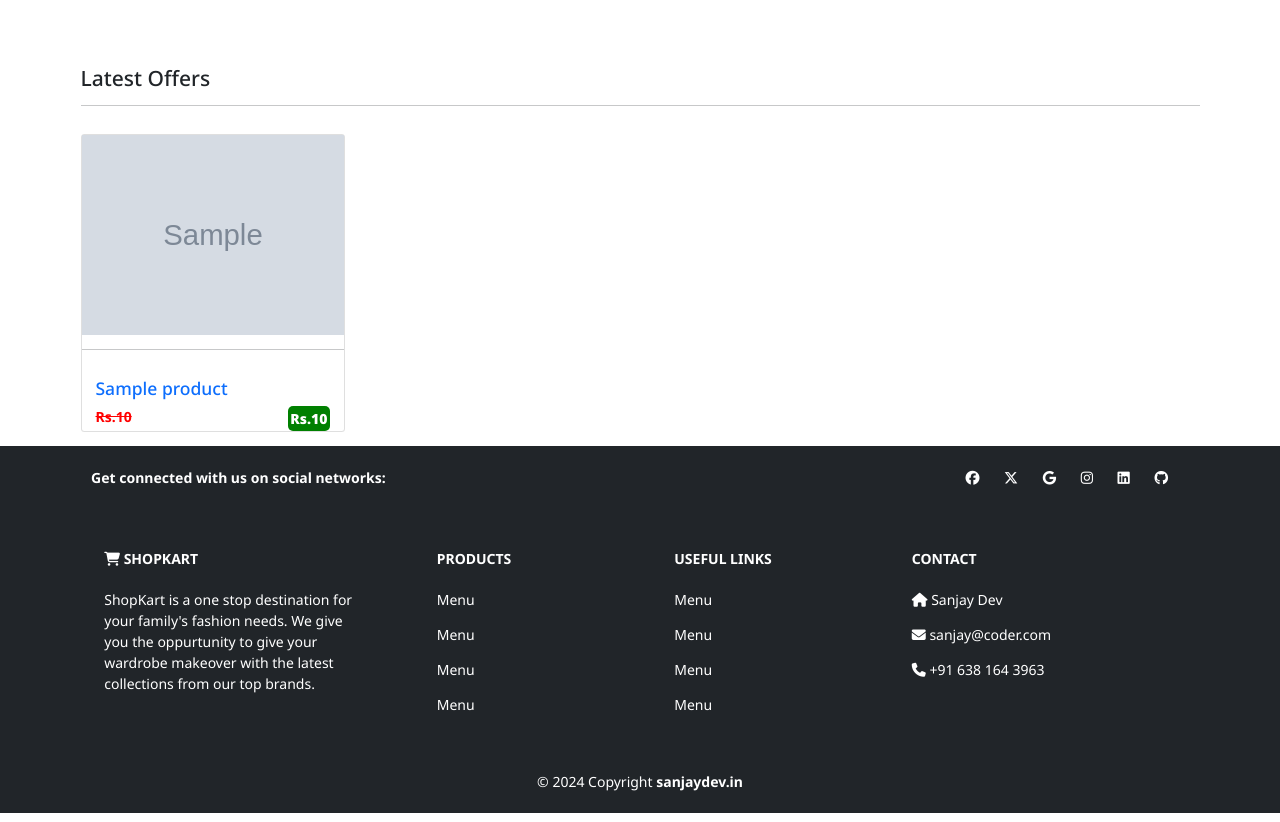
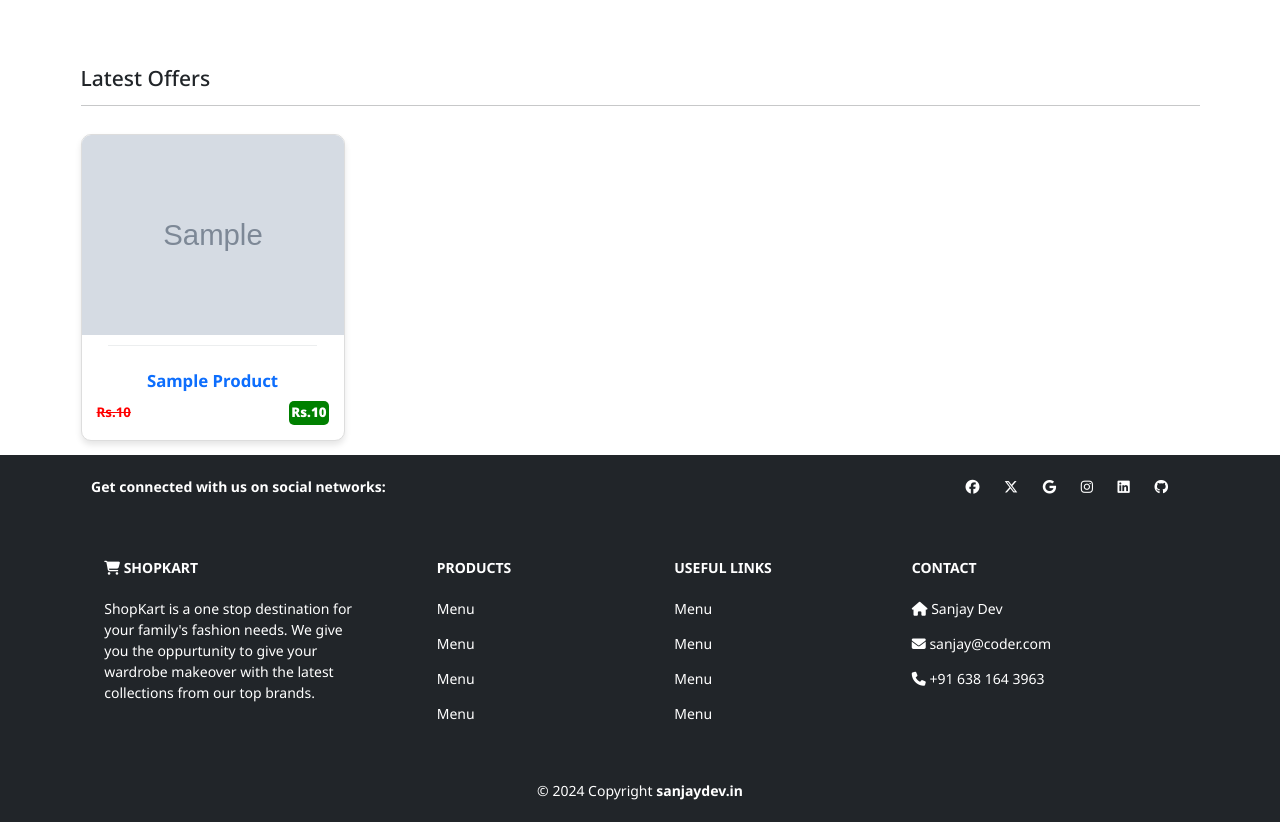
Before and after one commit to Sanjay-7222/ShopKart, a Django app: page / in a window 1280 px wide. Shown: the part 484-1306 px from the top of the page. Run offline with Django 5.2, Linux system fonts and the light colour scheme; tables that the repository leaves empty hold one stand-in row (values such as "Sample post"); grey boxes marked "Sample" are stand-in pictures; some libraries are stand-ins or nearby versions.

Commit message:
card hover css

```diff
--- a/Shop/templates/product.html
+++ b/Shop/templates/product.html
@@ -23,9 +23,9 @@ Products | ShopKart
             {% for item in products %}
             <div class="col-md-4 col-lg-3">
                 <div class="card my-3">
+                    <a href="{% url 'product_details' category_name item.name %}">
                         <img class="card-image-top" src="{{item.product_image.url}}" alt="products" style="height: 250px;">
                         <hr style="border-color: #b8bfc2;">
-                    <a href="{% url 'product_details' category_name item.name %}">
                             <div class="card-body">
                                 <h5 class="card-title text-primary">{{ item.name }}</h5>
                                 <p class="card-text">
--- a/Shopkart/settings.py
+++ b/Shopkart/settings.py
@@ -131,6 +131,8 @@ STATICFILES_DIRS = [
     BASE_DIR/'static'
 ]
 
+STATIC_ROOT = BASE_DIR / "staticfiles"
+
 # Default primary key field type
 # https://docs.djangoproject.com/en/5.1/ref/settings/#default-auto-field
 
--- a/static/css/style.css
+++ b/static/css/style.css
@@ -50,3 +50,69 @@ a {
     width: 75px;
     text-align: center;
 }
+
+.card {
+    border: 1px solid #ddd;
+    border-radius: 10px;
+    overflow: hidden;
+    transition: transform 0.3s, box-shadow 0.3s;
+    background-color: #fff;
+    box-shadow: 0 4px 6px rgba(0, 0, 0, 0.1);
+    cursor: pointer;
+  }
+
+  .card:hover {
+    transform: translateY(-5px);
+    box-shadow: 0 8px 16px rgba(0, 0, 0, 0.2);
+  }
+
+  .card img {
+    width: 100%;
+    height: auto;
+    display: block;
+    transition: transform 0.3s;
+  }
+
+  .card:hover img {
+    transform: scale(1.05);
+  }
+
+  .card-body {
+    padding: 15px;
+    text-align: center;
+  }
+
+  .card-title {
+    font-size: 1.2rem;
+    color: #007BFF;
+    margin-bottom: 10px;
+    font-weight: bold;
+    text-transform: capitalize;
+  }
+
+  .card-text {
+    font-size: 0.95rem;
+    margin-top: 10px;
+    display: flex;
+    justify-content: space-between;
+    align-items: center;
+    color: #333;
+  }
+
+  .card hr {
+    margin: 0;
+    border: none;
+    border-top: 1px solid #e6e6e6;
+    width: 80%;
+    margin: 10px auto;
+  }
+
+
+  .card a {
+    text-decoration: none;
+    color: inherit;
+  }
+
+  .card a:hover .card-title {
+    color: #0056b3;
+  }
```
Also changed, not shown: Shop/templates/collection.html (+6 -6 lines), a.html (added, +111 -0 lines). Lines whose indentation alone changed are shown as unchanged.
